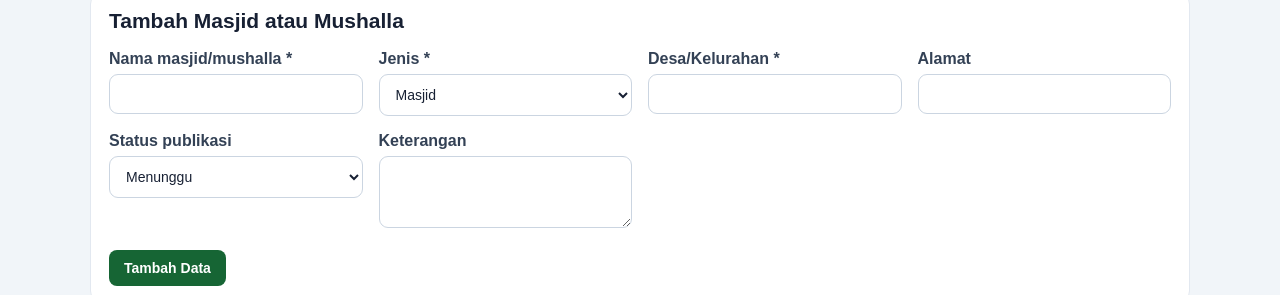
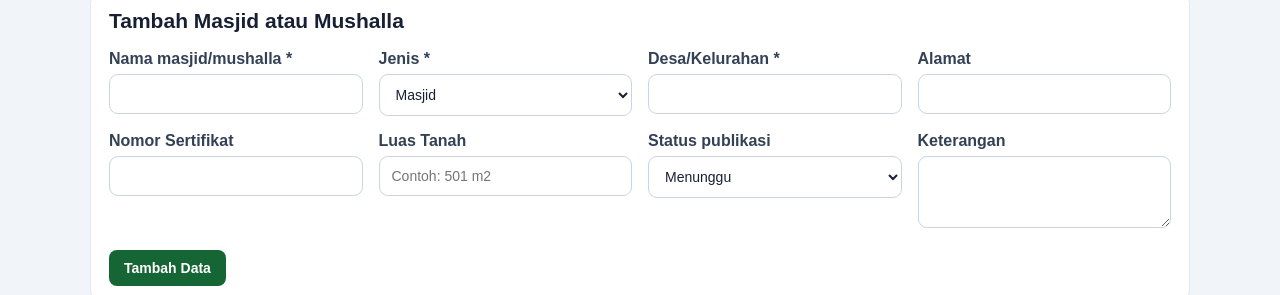
Before and after one commit to suriantosag-cyber/kua-panca-lautang-premium, a Next.js app: page /admin/data-masjid in a window 1280 px wide. Shown: the part 450-745 px from the top of the page. Built offline with nearby package versions, Linux system fonts and the light colour scheme; no server answers.

Commit message:
feat: add mosque certificate and land area fields

```diff
--- a/app/admin/data-masjid/page.js
+++ b/app/admin/data-masjid/page.js
@@ -8,6 +8,8 @@ const FORM_KOSONG = {
   jenis: "masjid",
   desa: "",
   alamat: "",
+  nomor_sertifikat: "",
+  luas_tanah: "",
   keterangan: "",
   status: "menunggu",
 };
@@ -69,6 +71,8 @@ export default function AdminDataMasjidPage() {
       jenis: item.jenis || "masjid",
       desa: item.desa || "",
       alamat: item.alamat || "",
+      nomor_sertifikat: item.nomor_sertifikat || "",
+      luas_tanah: item.luas_tanah || "",
       keterangan: item.keterangan || "",
       status: item.status || "menunggu",
     });
@@ -264,6 +268,14 @@ export default function AdminDataMasjidPage() {
                 <input id="alamat" name="alamat" value={form.alamat} onChange={ubahForm} maxLength={500} style={inputStyle} />
               </div>
               <div>
+                <label htmlFor="nomor_sertifikat" style={labelStyle}>Nomor Sertifikat</label>
+                <input id="nomor_sertifikat" name="nomor_sertifikat" value={form.nomor_sertifikat} onChange={ubahForm} maxLength={100} style={inputStyle} />
+              </div>
+              <div>
+                <label htmlFor="luas_tanah" style={labelStyle}>Luas Tanah</label>
+                <input id="luas_tanah" name="luas_tanah" value={form.luas_tanah} onChange={ubahForm} maxLength={100} placeholder="Contoh: 501 m2" style={inputStyle} />
+              </div>
+              <div>
                 <label htmlFor="status" style={labelStyle}>Status publikasi</label>
                 <select id="status" name="status" value={form.status} onChange={ubahForm} style={inputStyle}>
                   <option value="menunggu">Menunggu</option>
@@ -329,6 +341,8 @@ export default function AdminDataMasjidPage() {
                       <h3 style={{ margin: "0 0 6px", fontSize: 18, overflowWrap: "anywhere" }}>{item.nama}</h3>
                       <p style={{ margin: "0 0 5px", color: "#475569" }}>Desa: {item.desa}</p>
                       {item.alamat && <p style={{ margin: "0 0 5px", color: "#64748b" }}>Alamat: {item.alamat}</p>}
+                      {item.nomor_sertifikat && <p style={{ margin: "0 0 5px", color: "#64748b" }}>Nomor Sertifikat: {item.nomor_sertifikat}</p>}
+                      {item.luas_tanah && <p style={{ margin: "0 0 5px", color: "#64748b" }}>Luas Tanah: {item.luas_tanah}</p>}
                       {item.keterangan && <p style={{ margin: "8px 0 0", color: "#64748b", whiteSpace: "pre-wrap" }}>{item.keterangan}</p>}
                     </div>
                     <div style={{ display: "flex", gap: 8, flexWrap: "wrap" }}>
--- a/app/api/data-masjid/route.js
+++ b/app/api/data-masjid/route.js
@@ -4,7 +4,7 @@ import { verifyAdminRequest } from '../../../lib/admin-auth';
 const ADMIN_ORIGIN = 'https://admin.kua-pancalautang.my.id';
 const JENIS_VALID = ['masjid', 'mushalla'];
 const STATUS_VALID = ['menunggu', 'tampil', 'ditolak'];
-const FIELD_EDIT = ['nama', 'jenis', 'desa', 'alamat', 'keterangan', 'status'];
+const FIELD_EDIT = ['nama', 'jenis', 'desa', 'alamat', 'nomor_sertifikat', 'luas_tanah', 'keterangan', 'status'];
 
 function corsHeaders(request) {
   const headers = new Headers({ Vary: 'Origin' });
@@ -164,6 +164,8 @@ export async function POST(request) {
         desa,
         jenis,
         alamat: teks(body.alamat) || null,
+        nomor_sertifikat: teks(body.nomor_sertifikat) || null,
+        luas_tanah: teks(body.luas_tanah) || null,
         keterangan: teks(body.keterangan) || null,
         status,
       })
@@ -214,7 +216,7 @@ export async function PATCH(request) {
     for (const field of FIELD_EDIT) {
       if (Object.prototype.hasOwnProperty.call(body, field)) {
         perubahan[field] =
-          field === 'alamat' || field === 'keterangan'
+          ['alamat', 'nomor_sertifikat', 'luas_tanah', 'keterangan'].includes(field)
             ? teks(body[field]) || null
             : teks(body[field]);
       }
```
Also changed, not shown: app/data-masjid/page.js (+9 -1 lines).
